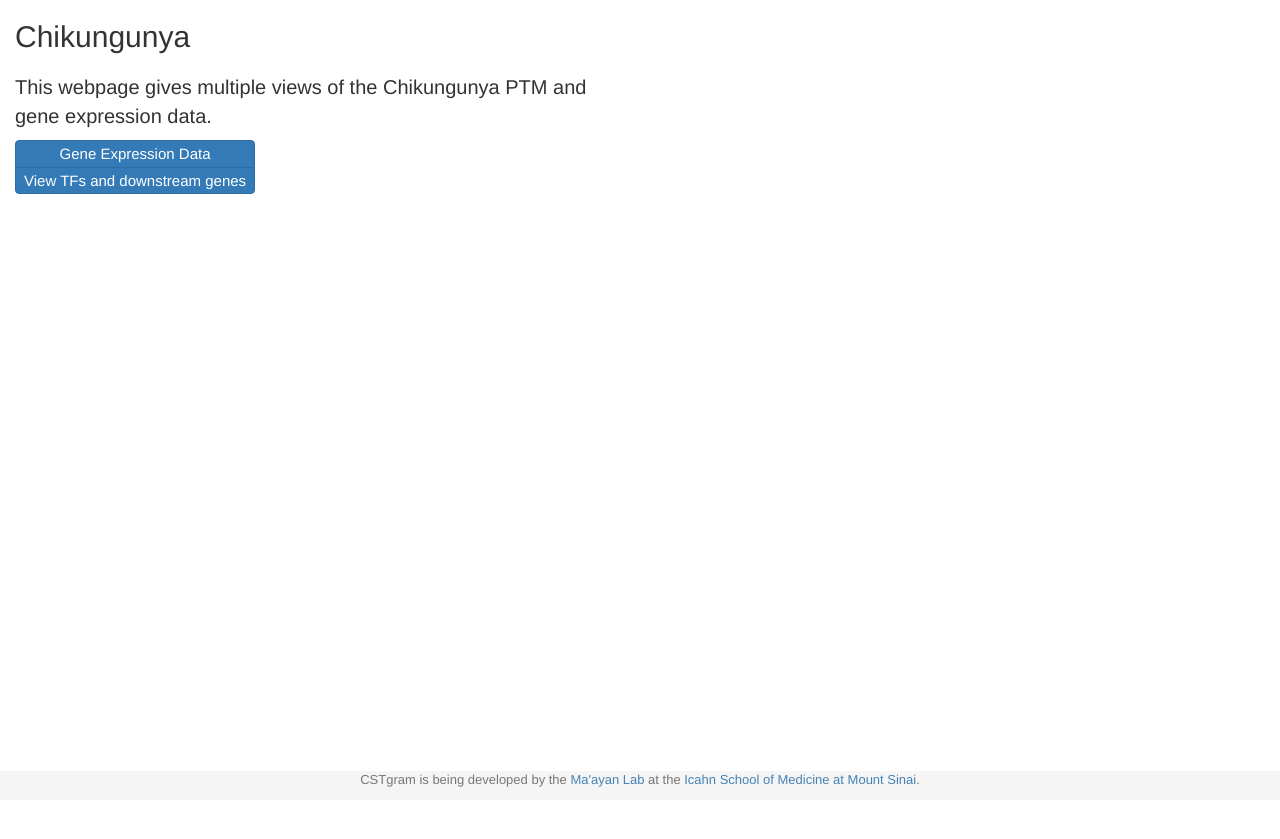
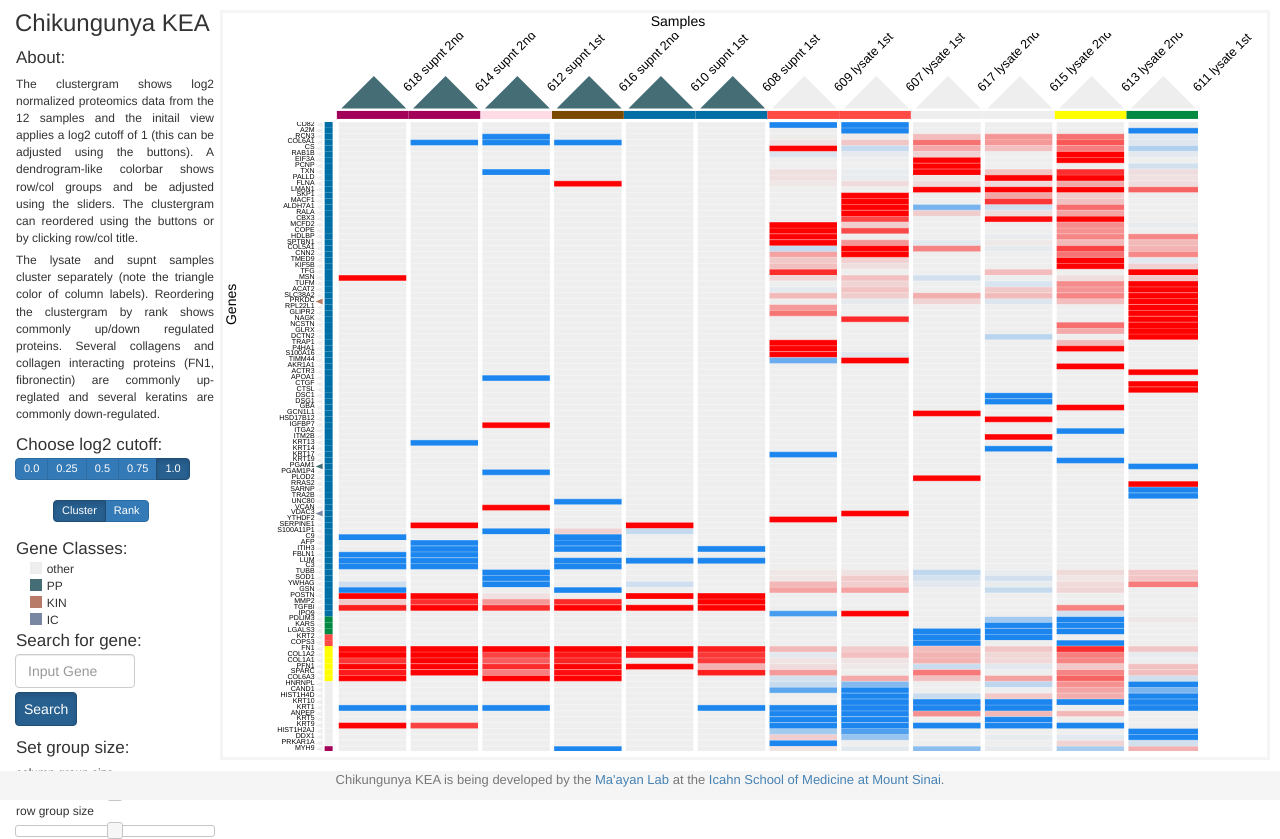
Before and after one commit to MaayanLab/xgram, a Flask app: page /chikungunya_kea/ in a window 1280 px wide. Before the commit the page ends 787 px from the top, so only its background shows below. Run offline with Flask 2, Linux system fonts and the light colour scheme; some libraries are stand-ins or nearby versions.

Commit message:
made minimal changes necessary to deploy a version of the website, calling it chikungunya_kea, going to switch to docker development

```diff
--- a/chikungunya_kea/static/css/custom.css
+++ b/chikungunya_kea/static/css/custom.css
@@ -634,8 +634,8 @@ look like the input gene list text title*/
   margin: 0 auto;
   color:#333;
   text-align: justify;
-  /*margin-top:10px;*/
-  /*margin-bottom: 10px;*/
+  margin-top:5px;
+  margin-bottom: 5px;
   font-size: 12px;
   font-weight: 300;
   padding-left: 0px;
@@ -741,7 +741,7 @@ look like the input gene list text title*/
 #viz_website_title{
   /*reduced width sidebar - font size
   used to be 40*/
-  font-size: 30px;
+  font-size: 24px;
   margin-top: 10px;
   margin-bottom: 5px;
 }
@@ -833,7 +833,7 @@ look like the input gene list text title*/
 }
 
 #homepage_view{
-  display: block;
+  display: none;
   position:relative;
 }
 
--- a/chikungunya_kea/static/js/d3_clustergram.js
+++ b/chikungunya_kea/static/js/d3_clustergram.js
@@ -1306,12 +1306,15 @@ function highlight_resource_types(params){
 
   // add color key
   ////////////////////
+  // remove old row color key
+  d3.selectAll('.row_color_key').remove();
   // add keys
   var key_divs = d3.select('#res_color_key_div')
     .selectAll('row')
     .data(all_groups)
     .enter()
     .append('row')
+    .attr('class','row_color_key')
     .style('padding-top','15px');
 
   // add color
--- a/chikungunya_kea/templates/index.html
+++ b/chikungunya_kea/templates/index.html
@@ -10,7 +10,7 @@
     <meta name="author" content="">
     <base href='/chikungunya_kea/'>
 
-    <title>CSTgram</title>
+    <title>Chikungunya KEA</title>
 
     <!-- Bootstrap Core CSS -->
     <link href="static/lib/css/bootstrap.css" rel="stylesheet">
@@ -86,14 +86,15 @@
 
               <div id='gene_exp_view' class='row'>
                 <div id='clust_instruct_container' >
-                  <h1 id='viz_website_title' onClick='to_homepage()' >Chikungunya</h1>
+                  <h1 id='viz_website_title' >Chikungunya KEA</h1>
 
                   <div id='viz_gmt_labels'></div>
 
                   <div class='title_viz_instructs'>About:</div>
-                  <div class='viz_instruct_text'> The clustergram shows gene expression data for 29 NSCLC cell lines available from the CCLE. Gene expression has been Z-sore normalized across all cancer cell lines in the CCLE (approximately 1000 cell lines in total). The initial view shows gene expression from all gene types that have a zscore absolute value of at least 3.5 in at least one cell line. You can switch the zscore cutoff and gene subtypes using the buttons. </div>
+                  <div class='viz_instruct_text'> The clustergram shows log2 normalized proteomics data from the 12 samples and the initail view applies a log2 cutoff of 1 (this can be adjusted using the buttons). A dendrogram-like colorbar shows row/col groups and be adjusted using the sliders. The clustergram can reordered using the buttons or by clicking row/col title. </div>
 
-                  <div class='viz_instruct_text'> Cell lines are broken into three groups based on transcription factor gene expression - labeled red, blue and gray. The blue cluster is characterized by low expression of SMARCA4 and the red cluster is characterized by increased expression of NKX2-1.</div>
+                  <div class='viz_instruct_text'> The lysate and supnt samples cluster separately (note the triangle color of column labels). Reordering the clustergram by rank shows commonly up/down regulated proteins. Several collagens and collagen interacting proteins (FN1, fibronectin) are commonly up-reglated and several keratins are commonly down-regulated.
+                  </div>
 
                   <!-- button container -->
                   <div id='button_container'>
@@ -206,7 +207,7 @@
                   <div class='viz_instruct_text'>row group size</div>
                   <div id="slider_row"></div>
 
-                  <button id='to_homepage' type="submit" class='btn btn-primary buttons' onClick='to_homepage()' >Return to Homepage</button>
+                  <!-- <button id='to_homepage' type="submit" class='btn btn-primary buttons' onClick='to_homepage()' >Return to Homepage</button> -->
 
                 </div>
                 <!-- <div id='clustergram_container' > -->
@@ -245,7 +246,7 @@
   <footer id='footer_div' class="footer navbar-fixed-bottom">
     <div class="row" >
       <div class="col-xs-12 footer_section">
-        <p class="text-muted">CSTgram is being developed by the <a href="http://icahn.mssm.edu/research/labs/maayan-laboratory">Ma'ayan Lab</a> at the <a href="http://icahn.mssm.edu/">Icahn School of Medicine at Mount Sinai</a>. </p>
+        <p class="text-muted">Chikungunya KEA is being developed by the <a href="http://icahn.mssm.edu/research/labs/maayan-laboratory">Ma'ayan Lab</a> at the <a href="http://icahn.mssm.edu/">Icahn School of Medicine at Mount Sinai</a>. </p>
       </div>
     </div>
   </footer>
@@ -350,9 +351,10 @@
 
   }
 
-  // transcription factor view
-  function tf_sub_all_cl(){
+  // // transcription factor view
+  // function tf_sub_all_cl(){
 
+    // run initially
     d3.select('#gene_exp_view').style('display','block');
     d3.selectAll('#homepage_view').style('display','none');
     d3.select('#svg_div_exp').style('display','none');
@@ -373,7 +375,7 @@
 
     load_chik_cutoff('1.0');
 
-  }
+  // }
 
 
 
--- /dev/null
+++ b/chikungunya_kea/tmp_FN1_duplicate_data.txt
@@ -0,0 +1,6 @@
+
+FN1	0.144046369617	0.875671864998	0.22897256976	1.11403524325	nan	nan	0.407363571393	nan	0.169744675832	nan	0.215914857265	nan
+FN1	nan	nan	nan	nan	0.167357927739	0.739372091873	nan	nan	nan	1.07096652135	nan	nan
+FN1	nan	nan	nan	nan	nan	nan	0.394031641159	nan	nan	nan	nan	nan
+FN1	nan	nan	nan	nan	nan	nan	nan	1.13923579737	nan	nan	nan	0.965784284662
+FN1	nan	nan	nan	nan	nan	0.7249929525	nan	nan	nan	nan	nan	nan
```
